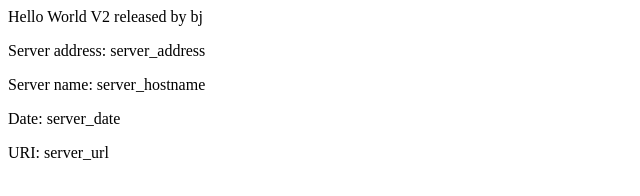
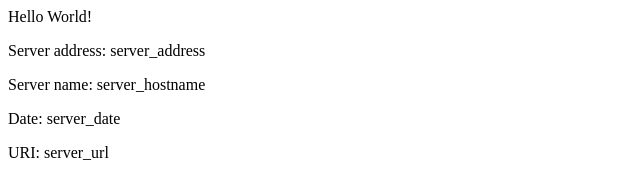
Before and after one commit to comx336/eks-example, a plain HTML site: page src/index.html in a window 1280 px wide. Shown: the whole page, without its empty margins (0-640 px from the left). Drawn offline with Linux system fonts and the light colour scheme.

Commit message:
Revert "v2 Updating home page"
This reverts commit 2d523bb7722f167266de1357406a7e7452cfc581.

```diff
--- a/src/index.html
+++ b/src/index.html
@@ -1,8 +1,8 @@
 <head>
-<title>Hello World Version 2</title>
+<title>Hello World</title>
 </head>
 <div class="info">
-<h>Hello World V2 released by bj</h>
+<h>Hello World!</h>
 <p><span>Server&nbsp;address:</span> <span>server_address</span></p>
 <p><span>Server&nbsp;name:</span> <span>server_hostname</span></p>
 <p class="smaller"><span>Date:</span> <span>server_date</span></p>
```
